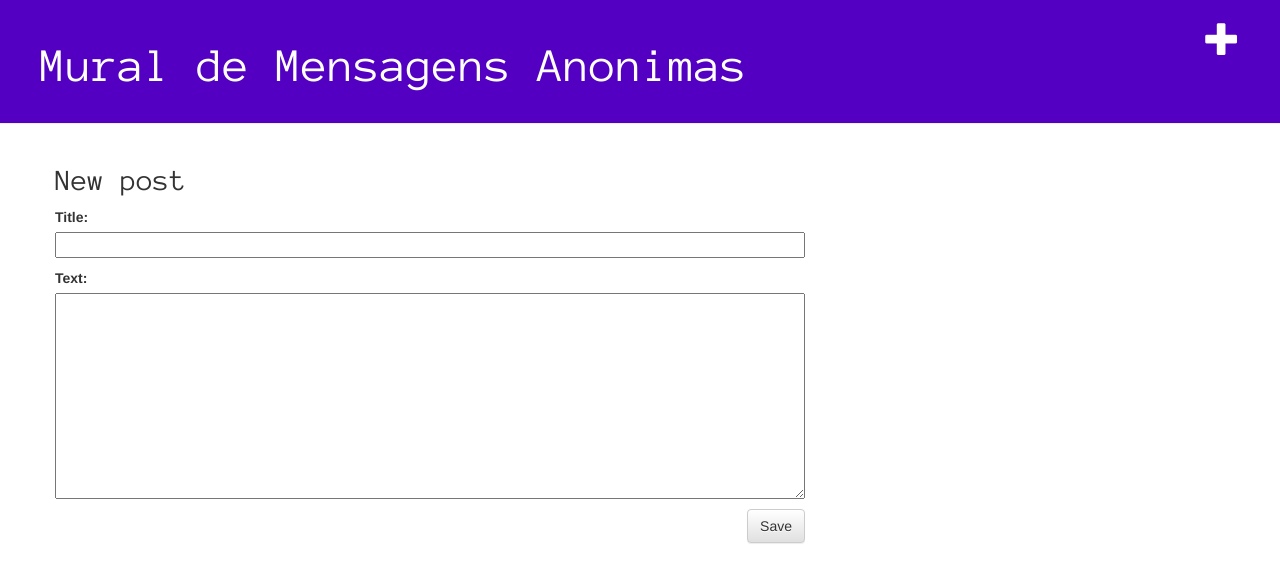
After one commit to Hori137/my-first-blog, a Django app: page /post/new/ in a window 1280 px wide. The commit adds this page. Shown: the top 583 px of the page. Run offline with Django 5.2, Linux system fonts and the light colour scheme; some libraries are stand-ins or nearby versions.

Commit message:
removi_o_login

```diff
--- /dev/null
+++ b/blog/forms.py
@@ -0,0 +1,9 @@
+from django import forms
+
+from .models import Post
+
+class PostForm(forms.ModelForm):
+
+    class Meta:
+        model = Post
+        fields = ('title', 'text',)
--- a/blog/models.py
+++ b/blog/models.py
@@ -4,7 +4,6 @@ from django.utils import timezone
 
 
 class Post(models.Model):
-    author = models.ForeignKey(settings.AUTH_USER_MODEL, on_delete=models.CASCADE)
     title = models.CharField(max_length=200)
     text = models.TextField()
     created_date = models.DateTimeField(default=timezone.now)
--- a/blog/static/css/blog.css
+++ b/blog/static/css/blog.css
@@ -1,5 +1,5 @@
 .page-header {
-    background-color: #C25100;
+    background-color: #5400c2;
     margin-top: 0;
     padding: 20px 20px 20px 40px;
 }
@@ -15,7 +15,9 @@
 }
 
 h1, h2, h3, h4 {
-    font-family: 'Lobster', cursive;
+    font-family: "Anonymous Pro", serif;
+    font-weight: 400;
+    font-style: normal;
 }
 
 .date {
--- a/blog/templates/blog/base.html
+++ b/blog/templates/blog/base.html
@@ -5,17 +5,21 @@
         <link rel="stylesheet" href="//maxcdn.bootstrapcdn.com/bootstrap/3.2.0/css/bootstrap.min.css">
         <link rel="stylesheet" href="//maxcdn.bootstrapcdn.com/bootstrap/3.2.0/css/bootstrap-theme.min.css">
         <link href='//fonts.googleapis.com/css?family=Lobster&subset=latin,latin-ext' rel='stylesheet' type='text/css'>
+        <link rel="preconnect" href="https://fonts.googleapis.com">
+        <link rel="preconnect" href="https://fonts.gstatic.com" crossorigin>
+        <link href="https://fonts.googleapis.com/css2?family=Anonymous+Pro:ital,wght@0,400;0,700;1,400;1,700&display=swap" rel="stylesheet">
         <link rel="stylesheet" href="{% static 'css/blog.css' %}">
     </head>
     <body>
         <div class="page-header">
-            <h1><a href="/">Django Girls Blog</a></h1>
+            <a href="{% url 'post_new' %}" class="top-menu"><span class="glyphicon glyphicon-plus"></span></a>
+            <h1><a href="/">Mural de Mensagens Anonimas</a></h1>
         </div>
         <div class="content container">
             <div class="row">
                 <div class="col-md-8">
-                {% block content %}
-                {% endblock %}
+                    {% block content %}
+                    {% endblock %}
                 </div>
             </div>
         </div>
--- a/blog/templates/blog/post_detail.html
+++ b/blog/templates/blog/post_detail.html
@@ -7,6 +7,7 @@
                 {{ post.published_date }}
             </div>
         {% endif %}
+        <a class="btn btn-default" href="{% url 'post_edit' pk=post.pk %}"><span class="glyphicon glyphicon-pencil"></span></a>
         <h2>{{ post.title }}</h2>
         <p>{{ post.text|linebreaksbr }}</p>
     </div>
--- /dev/null
+++ b/blog/templates/blog/post_edit.html
@@ -0,0 +1,9 @@
+{% extends 'blog/base.html' %}
+
+{% block content %}
+    <h2>New post</h2>
+    <form method="POST" class="post-form">{% csrf_token %}
+        {{ form.as_p }}
+        <button type="submit" class="save btn btn-default">Save</button>
+    </form>
+{% endblock %}
--- a/blog/urls.py
+++ b/blog/urls.py
@@ -4,4 +4,6 @@ from . import views
 urlpatterns = [
     path('', views.post_list, name='post_list'),
     path('post/<int:pk>/', views.post_detail, name='post_detail'),
+    path('post/new/', views.post_new, name='post_new'),
+    path('post/<int:pk>/edit/', views.post_edit, name='post_edit'),
 ]
--- a/blog/views.py
+++ b/blog/views.py
@@ -2,6 +2,8 @@ from django.shortcuts import render
 from django.utils import timezone
 from .models import Post
 from django.shortcuts import render, get_object_or_404
+from .forms import PostForm
+from django.shortcuts import redirect
 
 def post_list(request):
     posts = Post.objects.filter(published_date__lte=timezone.now()).order_by('published_date')
@@ -10,3 +12,31 @@ def post_list(request):
 def post_detail(request, pk):
     post = get_object_or_404(Post, pk=pk)
     return render(request, 'blog/post_detail.html', {'post': post})
+
+
+def post_new(request):
+     if request.method == "POST":
+         form = PostForm(request.POST)
+         if form.is_valid():
+             post = form.save(commit=False)
+             post.author = request.user
+             post.published_date = timezone.now()
+             post.save()
+             return redirect('post_detail', pk=post.pk)
+     else:
+         form = PostForm()
+     return render(request, 'blog/post_edit.html', {'form': form})
+
+def post_edit(request, pk):
+     post = get_object_or_404(Post, pk=pk)
+     if request.method == "POST":
+         form = PostForm(request.POST, instance=post)
+         if form.is_valid():
+             post = form.save(commit=False)
+             post.author = request.user
+             post.published_date = timezone.now()
+             post.save()
+             return redirect('post_detail', pk=post.pk)
+     else:
+         form = PostForm(instance=post)
+     return render(request, 'blog/post_edit.html', {'form': form})
```
Also changed, not shown: blog/migrations/0002_remove_post_author.py (added).
